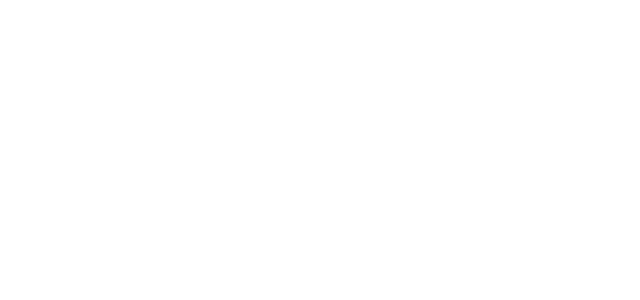
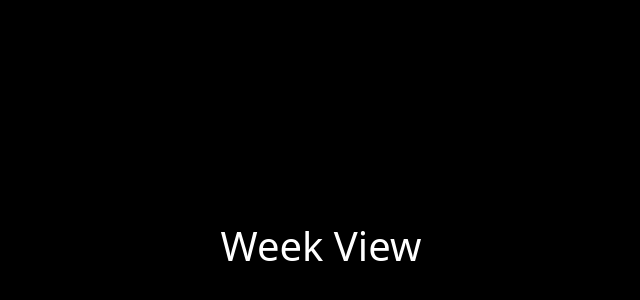
Before and after one commit to KaranveerManhas/habit-tracker-react, a React (Create React App) app: page /week-view in a window 1280 px wide. Before the commit this address had no page. Shown: the part 150-450 px from the top of the page, without its empty margins (319-959 px from the left). Built offline with nearby package versions, Linux system fonts and the light colour scheme.

Commit message:
Week view page created

```diff
--- a/src/components/habitForm/habitForm.jsx
+++ b/src/components/habitForm/habitForm.jsx
@@ -10,7 +10,7 @@
 
     const handleSubmit = (e) => {
         e.preventDefault();
-        console.log(habit);
+
         dispatch(addHabit(habit));
         setShow(false);
 
--- a/src/components/habit_card/HabitCard.jsx
+++ b/src/components/habit_card/HabitCard.jsx
@@ -1,15 +1,33 @@
+import { useDispatch } from 'react-redux';
 import styles from './habitCard.module.css';
 import { Button } from 'react-bootstrap';
+import { removeHabit } from '../../redux/reducers/habitReducers';
+import { useNavigate } from 'react-router-dom';
 
 export const HabitCard = ({habit}) => {
-    console.log(habit);
+
+    const dispatch = useDispatch();
+    const navigate = useNavigate();
+
+    const handleDelete = (e) =>{
+        e.preventDefault();
+
+        dispatch(removeHabit(habit));
+
+    }
+
+    const handleNavigate = () => {
+        navigate('/week-view');
+    }
+
     return (
         <div className={styles.habit_card}>
             <div className={styles.body_fill}></div>
             <div className={styles.habit_content}>
                 <div className={styles.habit_title}>{habit.title}</div>
                 <div className="buttons">
-                    <Button variant='danger'>Week View</Button>
+                    <Button variant='secondary' onClick={handleNavigate}>Week View</Button>
+                    <Button variant='danger' className='ms-2' onClick={handleDelete}>X</Button>
                 </div>
             </div>
         </div>
--- a/src/components/routes_with_animation/AnimatedRoutes.jsx
+++ b/src/components/routes_with_animation/AnimatedRoutes.jsx
@@ -4,6 +4,7 @@
 
 import { Route, Routes } from "react-router-dom";
 import { AnimatePresence } from "framer-motion";
+import { WeekView } from "../../pages/week_view/WeekView";
 
 
 export const AnimatedRoutes = () => {
@@ -15,6 +16,7 @@
             <Routes location={location} key={location.pathname}>
                 <Route path="/" element={<GetStarted />} />
                 <Route path='/home' element={<Home />} />
+                <Route path="/week-view" element={<WeekView />} />
             </Routes>
         </AnimatePresence>
 
--- a/src/pages/home/Home.jsx
+++ b/src/pages/home/Home.jsx
@@ -15,7 +15,7 @@
     const [show, setShow] = useState(false);
 
     const {habits} = useSelector(habitSelector);
-    console.log(habits);
+
 
     return (
         <motion.div className="h-100 d-flex justify-content-center align-items-center bg-black text-white"
--- /dev/null
+++ b/src/pages/week_view/WeekView.jsx
@@ -0,0 +1,23 @@
+
+import { easeInOut, motion } from 'framer-motion';
+import { Container } from 'react-bootstrap';
+
+
+export const WeekView = () => {
+
+    return (
+        <motion.div className="h-100 d-flex justify-content-center align-items-center bg-black text-white"
+            initial={{x:3000}}
+            animate={{x:0}}
+            exit={{x:-3000,
+                position:'absolute',
+            }}
+          transition={{ease: easeInOut, duration: 0.8}}
+        >
+            <Container>
+                <h1>Week View</h1>
+            </Container>
+        </motion.div>
+    )
+
+}
--- a/src/redux/reducers/habitReducers.js
+++ b/src/redux/reducers/habitReducers.js
@@ -2,7 +2,8 @@
 
 
 const initialState = {
-    habits: []
+    habits: [],
+    currentHabit: null
 }
 
 const habitSlice = createSlice({
@@ -11,12 +12,19 @@
     reducers: {
         addHabit: (state, action) => {
             state.habits.push(action.payload)
-        }
+        },
+        removeHabit: (state, action) => {
+            state.habits = state.habits.filter(habit => habit.title !== action.payload.title);
+        },
+        setCurrentHabit: (state, action) => {
+            state.currentHabit = action.payload;
+        },
+
     }
 });
 
 export const habitReducer = habitSlice.reducer;
 
-export const { addHabit } = habitSlice.actions;
+export const { addHabit, removeHabit, setCurrentHabit } = habitSlice.actions;
 
 export const habitSelector = (state) => state.habitReducer;
```
